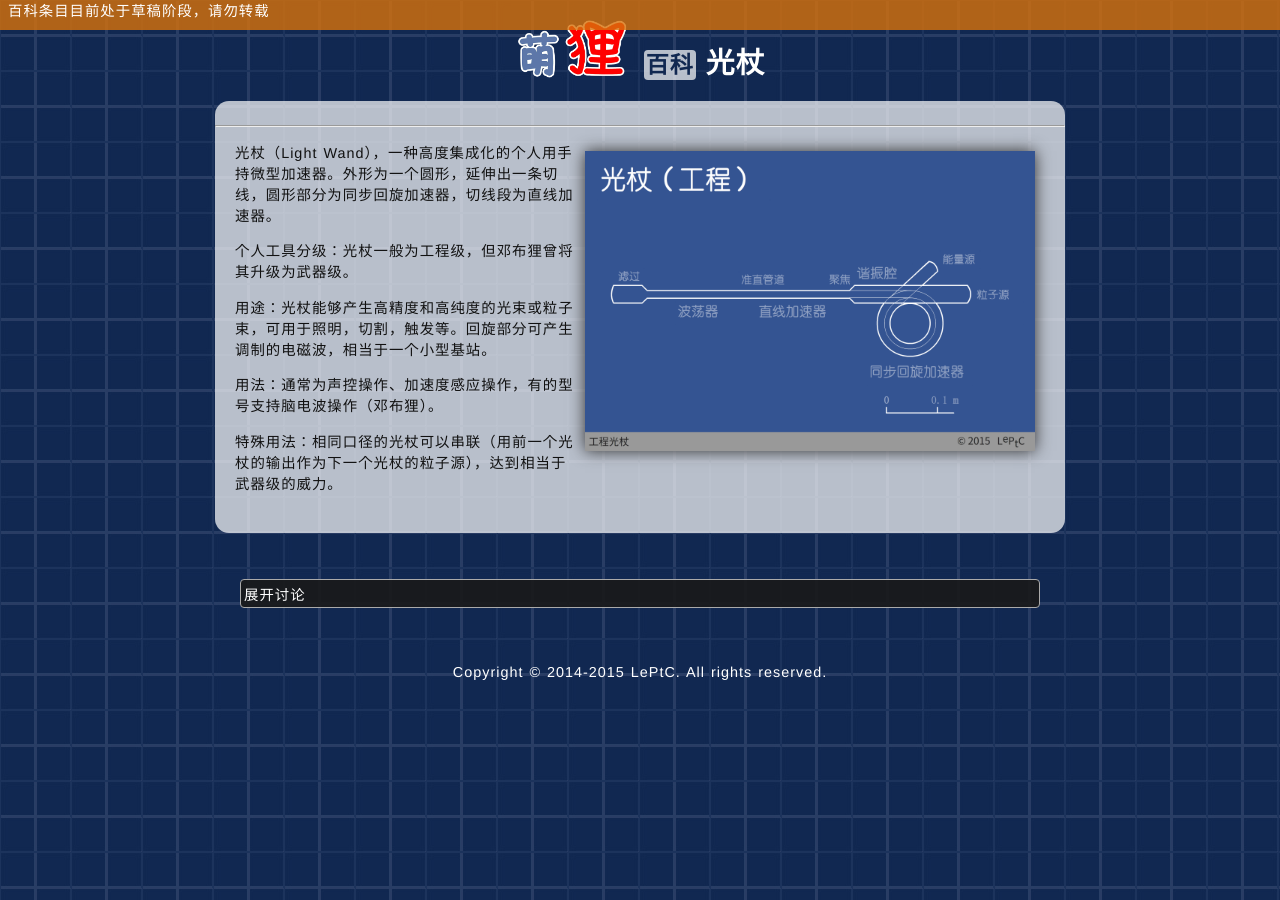
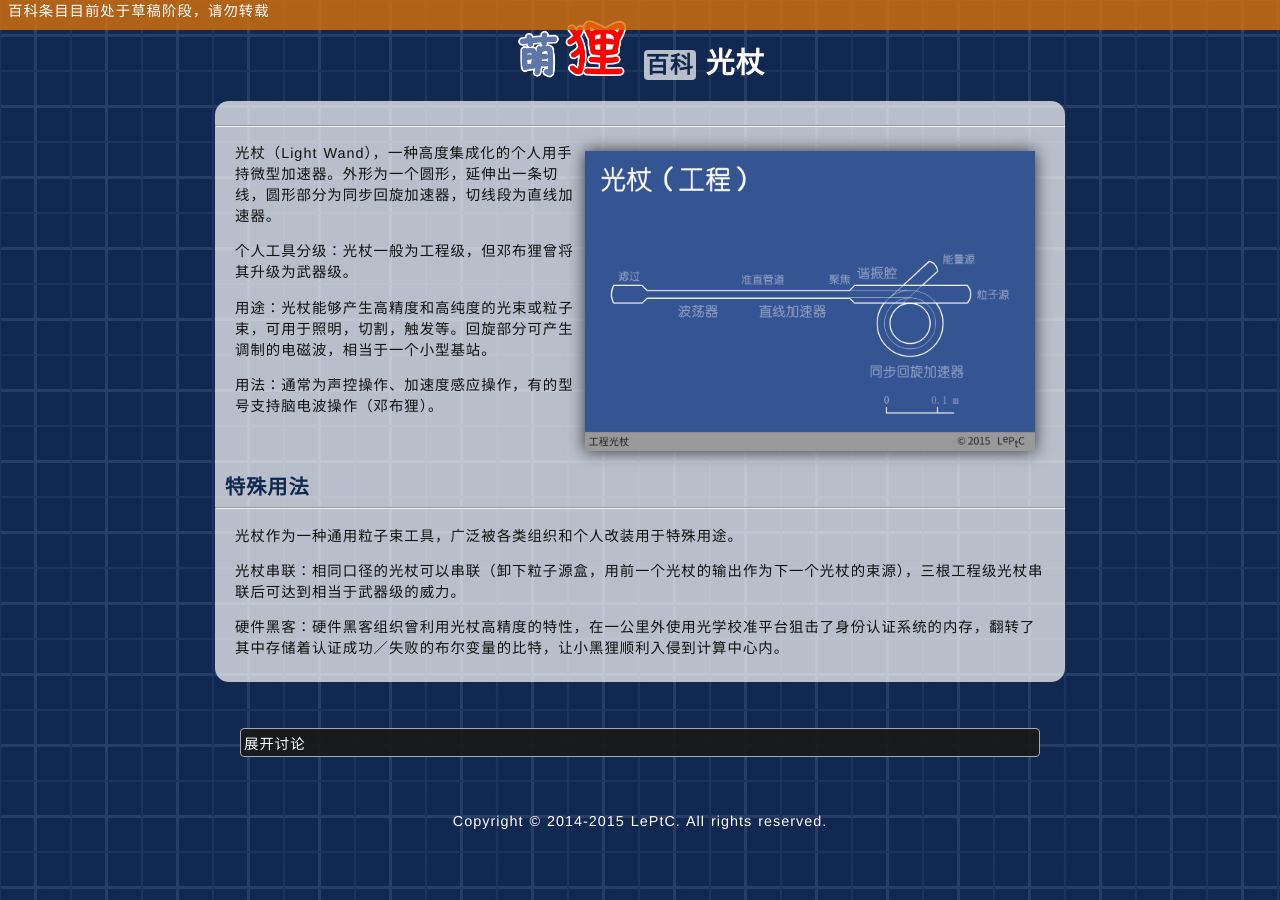
Before and after one commit to LePtC/LePtC.github.io, a Jekyll site: the page built from wiki/lightwand/index.html, in a window 1280 px wide. Built offline with Jekyll 4.4.1, drawn with Linux system fonts in a browser that asks for light colours; Markdown is read by kramdown in place of the engine named in the settings; formulas are drawn with MathJax 3; comment, search, counter and statistics services are not loaded.

Commit message:
update lightwand

```diff
--- a/wiki/lightwand/index.html
+++ b/wiki/lightwand/index.html
@@ -14,6 +14,14 @@ title: 光杖
   <p>个人工具分级：光杖一般为工程级，但邓布狸曾将其升级为武器级。</p>
   <p>用途：光杖能够产生高精度和高纯度的光束或粒子束，可用于照明，切割，触发等。回旋部分可产生调制的电磁波，相当于一个小型基站。
   <p>用法：通常为声控操作、加速度感应操作，有的型号支持脑电波操作（邓布狸）。</p>
-  <p>特殊用法：相同口径的光杖可以串联（用前一个光杖的输出作为下一个光杖的粒子源），达到相当于武器级的威力。</p>
-	<br />
+  <br />
 </div>
+
+
+{% include header.html param="特殊用法" %}
+
+<div class="content">
+  <p>光杖作为一种通用粒子束工具，广泛被各类组织和个人改装用于特殊用途。</p>
+  <p>光杖串联：相同口径的光杖可以串联（卸下粒子源盒，用前一个光杖的输出作为下一个光杖的束源），三根工程级光杖串联后可达到相当于武器级的威力。</p>
+  <p>硬件黑客：硬件黑客组织曾利用光杖高精度的特性，在一公里外使用光学校准平台狙击了身份认证系统的内存，翻转了其中存储着认证成功／失败的布尔变量的比特，让小黑狸顺利入侵到计算中心内。</p>
+</div>
```
